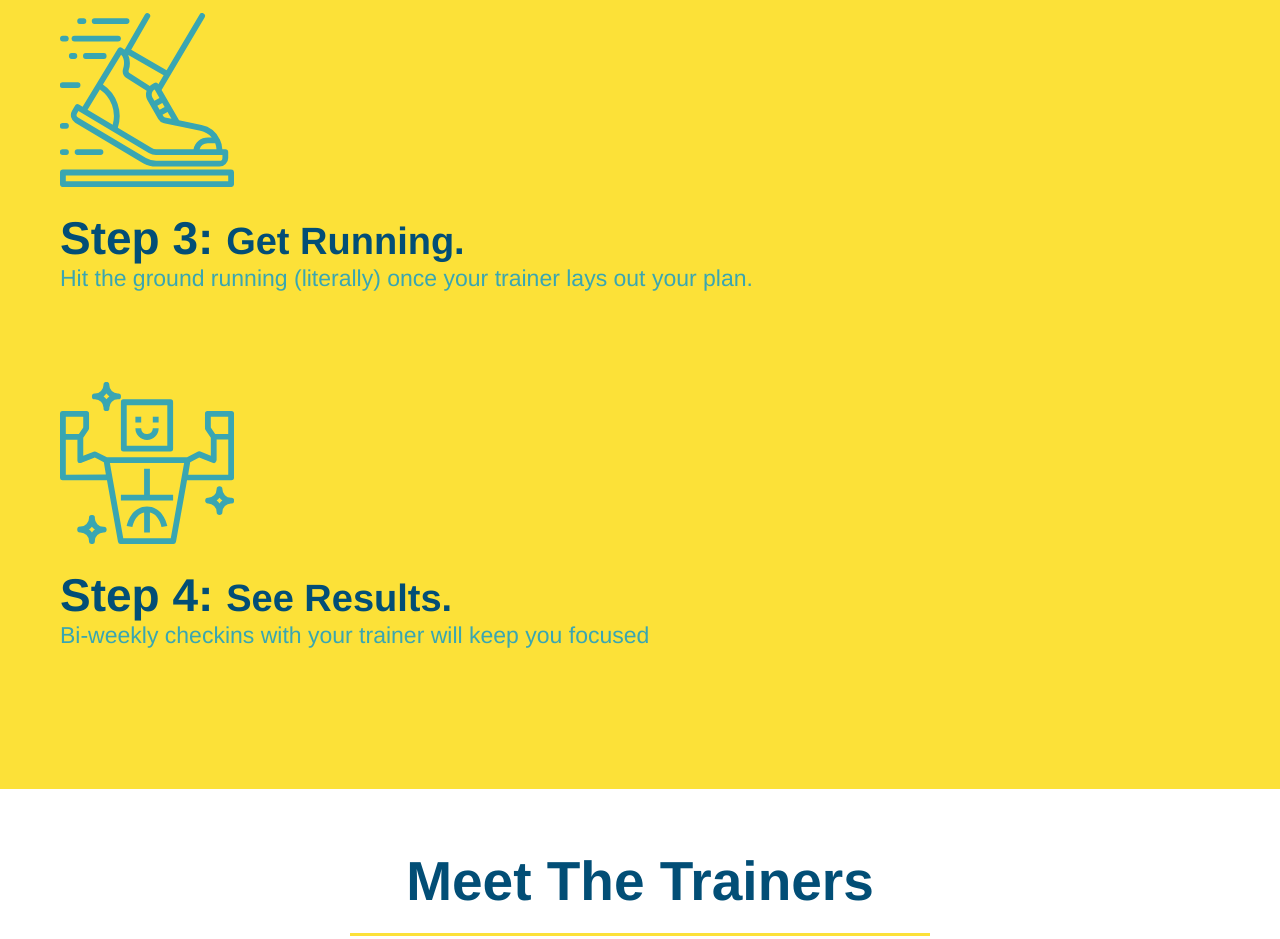
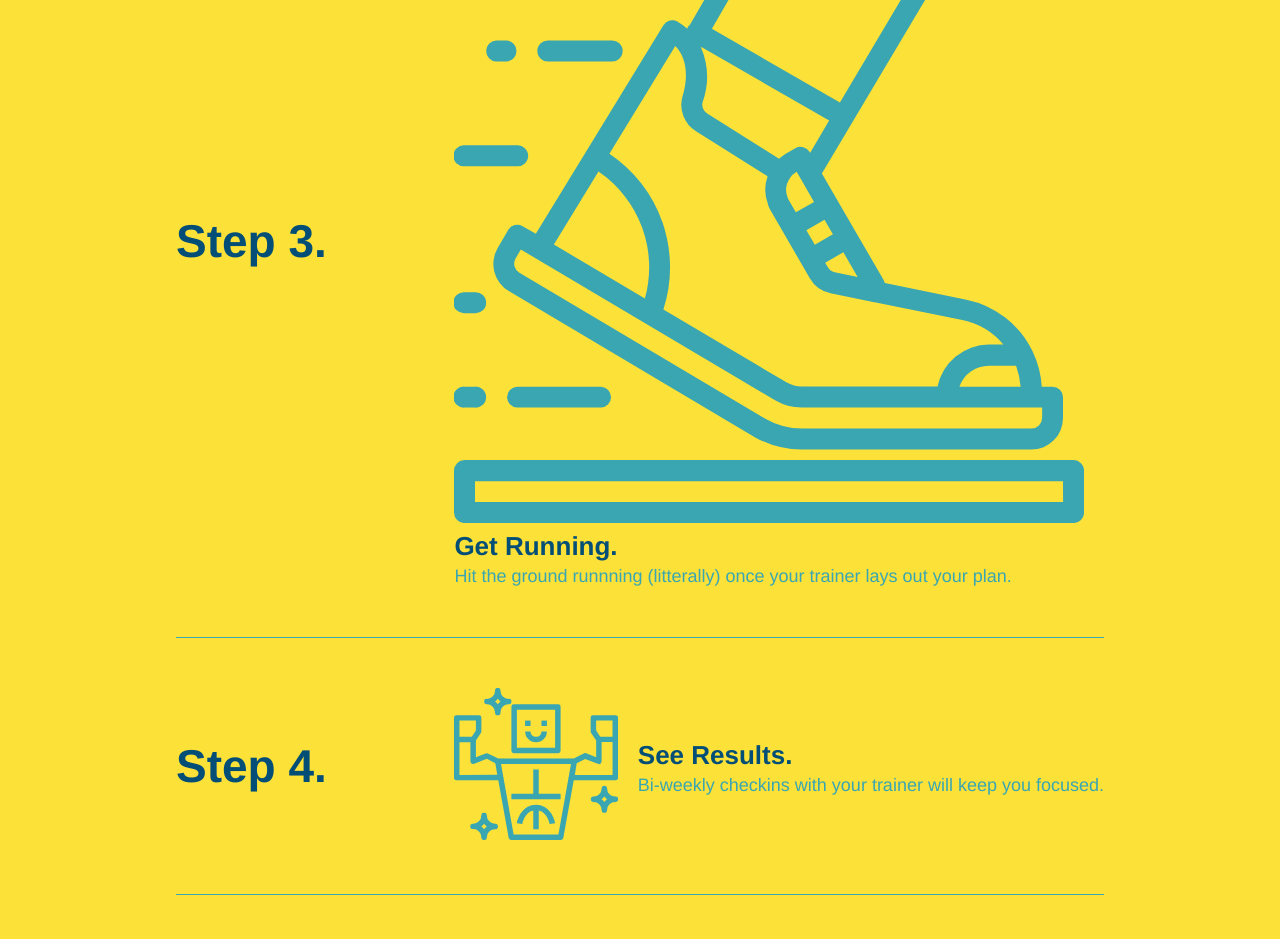
Before and after one commit to evanbruce38/Run-Buddy, a plain HTML site: page index.html in a window 1280 px wide. Shown: the part 2057-2996 px from the top of the page. Drawn offline with Linux system fonts and the light colour scheme.

Commit message:
add flexbox to the steps

```diff
--- a/assets/css/style.css
+++ b/assets/css/style.css
@@ -185,32 +185,53 @@ section {
 
 
 /* WHAT YOU DO STYLES START */
+.step {
+  margin: 50px auto;
+  padding-bottom: 50px;
+  width: 80%;
+  border-bottom: 1px solid #39a6b2;
+  display: flex;
+  flex-wrap: wrap;
+  align-items: center;
+  justify-content: space-between;
+}
+
 .steps {
   background: #fce138;
 }
 
-.steps div {
-  margin-bottom: 80px;
+.step h3 {
+  color: #024e76;
+  font-size: 46px;
+  flex: 1 30%;
 }
 
-.steps img {
-  width: 15%;
-  margin: 10px 0;
+.step-text p {
+  color: #39a6b2;
+  font-size: 18px;
+  flex: 12;
 }
 
-.steps h3 {
-  color: #024e76;
-  font-size: 46px;
-  margin-top: 10px;
+.step-text h4 {
+font-size: 26px;
+line-height: 1.5;
+color: #024e76;
 }
 
-.steps span {
-  font-size: 38px;
+.step-info {
+  flex: 2 70%;
+  display: flex;
+  flex-wrap: wrap;
+  align-items: center;
 }
 
-.steps p {
-  color: #39a6b2;
-  font-size: 23px;
+.step-img {
+  flex: 1 12%;
+  margin-right: 20px;
+}
+
+.step-img img {
+  max-width: 100%;
 }
 /* WHAT YOU DO STYLES END */
 
--- a/index.html
+++ b/index.html
@@ -97,25 +97,53 @@
         What You Do
        </h2>
       </div>
-      <div>
+      <div class="step">
+        <h3>Step 1.</h3>
+        <div class="step-info">
+          <div class="step-img">
             <img src="./assets/images/step-1.svg" alt="" />
-        <h3>Step 1: <span>Fill Out The Form Above.</span></h3>
+          </div>
+          <div class="step-text">
+            <h4>Fill Out The Form Above</h4>
             <p>You're already here, so why not?</p>
           </div>
-      <div>
+        </div>
+      </div>
+      <div class="step">
+        <h3>Step 2.</h3>
+        <div class="step-info">
+          <div class="step-img">
             <img src="./assets/images/step-2.svg" alt="" />
-        <h3>Step 2: <span>Consult With One Of Our Trainers.</span></h3>
+          </div>
+          <div class="step-text">
+            <h4>Consult With One Of Our Trainers.</h4>
             <p>Are you here to build muscle, lose weight, or just feel good?</p>
           </div>
-      <div>
+        </div>
+      </div>
+      <div class="step">
+        <h3>Step 3.</h3>
+        <div class="step-info">
+          <div class="step-img">
             <img src="./assets/images/step-3.svg" alt="" />
-        <h3>Step 3: <span>Get Running.</span></h3>
-        <p>Hit the ground running (literally) once your trainer lays out your plan.</p>
           </div>
-      <div>
+          <div class="step-text">
+            <h4>Get Running.</h4>
+            <p>Hit the ground runnning (litterally) once your trainer lays out your plan.</p>
+          </div>
+        </div>
+      </div>
+      <div class="step">
+        <h3>Step 4.</h3>
+        <div class="step-info">
+          <div class="step-img">
             <img src="./assets/images/step-4.svg" alt="" />
-        <h3>Step 4: <span>See Results.</span></h3>
-        <p>Bi-weekly checkins with your trainer will keep you focused</p>
+          </div>
+          <div class="step-text">
+            <h4>See Results.</h4>
+            <p>Bi-weekly checkins with your trainer will keep you focused.</p>
+          </div>
+        </div>
       </div>
     </section>
     <!-- "what you do" end -->
```
Lines whose indentation alone changed are shown as unchanged.
